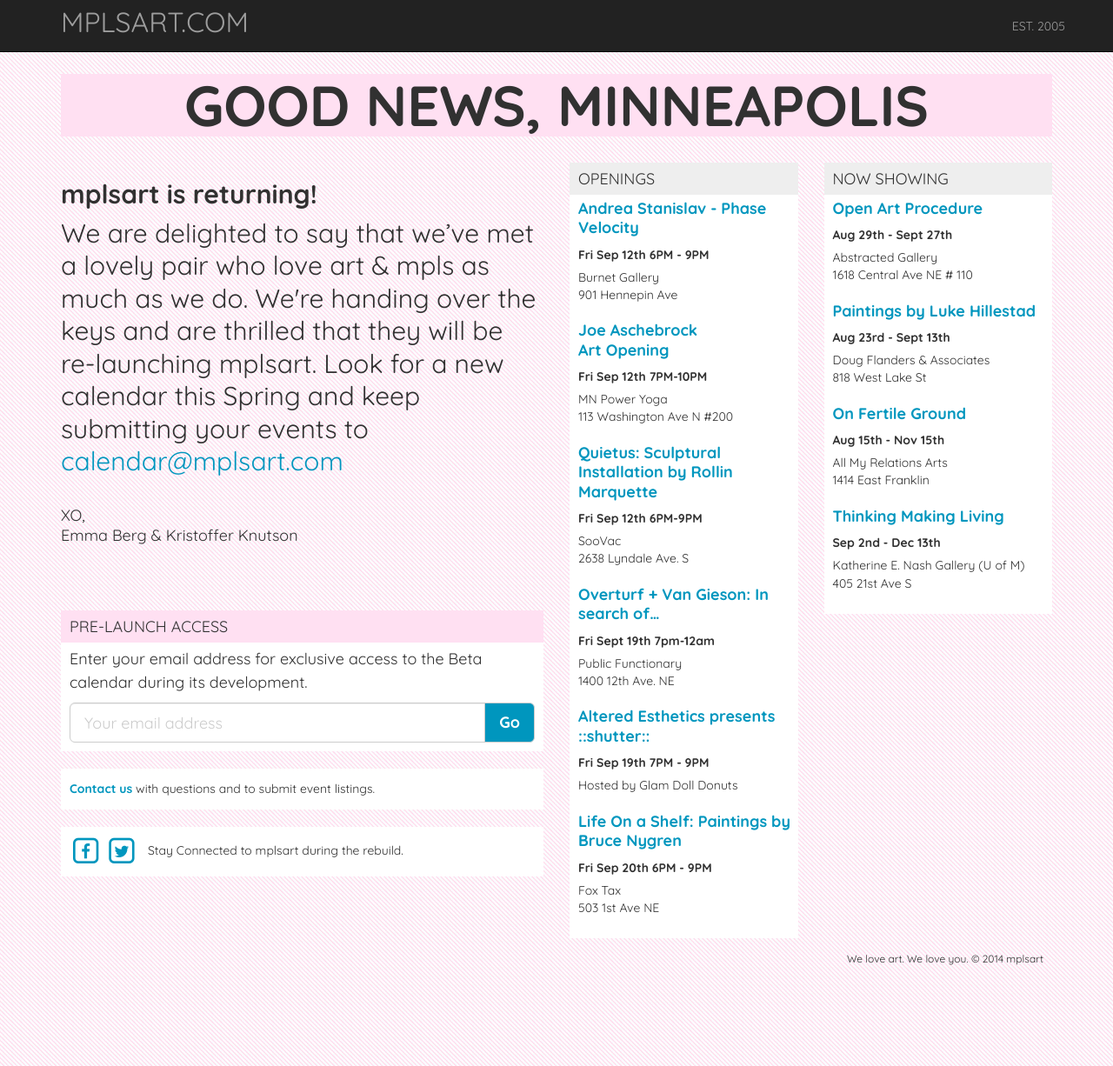
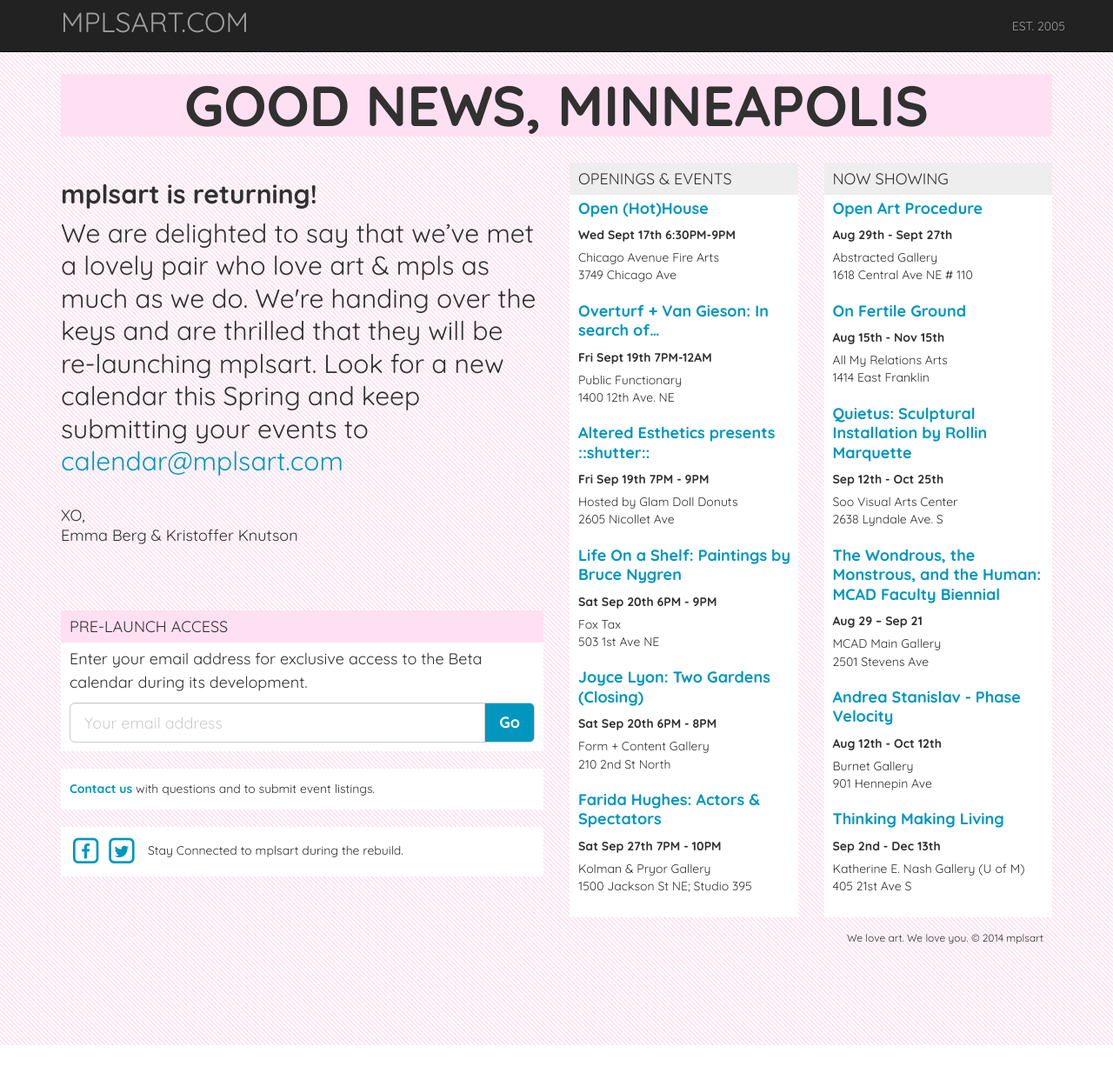
Before and after one commit to blainegarrett/arts-612, a plain HTML site: page www/index.html in a window 1280 px wide. Shown: the whole page at 87% size. After the commit the page ends 1202 px from the top, so only its background shows below. Drawn offline with nearby package versions, Linux system fonts and the light colour scheme.

Commit message:
Weekly Updates for week of 9/14

```diff
--- a/app.yaml
+++ b/app.yaml
@@ -1,5 +1,5 @@
 application: arts-612
-version: phase-0
+version: phase-0-20140914
 runtime: python27
 api_version: 1
 threadsafe: no
--- a/www/index.html
+++ b/www/index.html
@@ -146,46 +146,51 @@
         </div><!-- /#main-content-container -->
 
 		<div class="col-md-3 panel-events">
-			<div class="panel-header">OPENINGS</div>
+			<div class="panel-header">OPENINGS &amp; EVENTS</div>
 			<div class="panel-content">
 				<ul class="event-list">
 
 					<li class="event">
-						<a href="http://burnetgallery.com/section/400537_Upcoming_Exhibition_Andrea_Stanislav.html" target="_blank"><span class="event-title">Andrea Stanislav - Phase Velocity</span></a>
-						<span class="event-time">Fri Sep 12th 6PM - 9PM</span>
-						<span class="event-address">Burnet Gallery<br />901 Hennepin Ave</span>
-					</li>
-
-					<li class="event">
-						<a href="http://joeaschebrock.blogspot.com/2014/09/joe-aschebrock-opening-at-minnesota.html" target="_blank"><span class="event-title">Joe Aschebrock<br />Art Opening</span></a>
-						<span class="event-time">Fri Sep 12th 7PM-10PM</span>
-						<span class="event-address">MN Power Yoga<br />113 Washington Ave N #200</span>
-					</li>
-
-					<li class="event">
-						<a href="http://www.soovac.org/index.php/shows/view/quietus_sculptural_installation_by_rollin_marquette/" target="_blank"><span class="event-title">Quietus: Sculptural Installation by Rollin Marquette</span></a>
-						<span class="event-time">Fri Sep 12th 6PM-9PM</span>
-						<span class="event-address">SooVac<br />2638 Lyndale Ave. S</span>
+						<a href="http://www.cafac.org/events" target="_blank"><span class="event-title">Open (Hot)House</span></a>
+						<span class="event-time">Wed Sept 17th 6:30PM-9PM</span>
+						<span class="event-address">Chicago Avenue Fire Arts<br />3749 Chicago Ave</span>
 					</li>
 
 					<li class="event">
 						<a href="http://publicfunctionary.org/now/" target="_blank"><span class="event-title">Overturf + Van Gieson: In search of…</span></a>
-						<span class="event-time">Fri Sept 19th 7pm-12am</span>
+						<span class="event-time">Fri Sept 19th 7PM-12AM</span>
 						<span class="event-address">Public Functionary<br />1400 12th Ave. NE</span>
 					</li>
 
 					<li class="event">
 						<a href="http://www.alteredesthetics.org/gallery-events/exhibitions/shutter" target="_blank"><span class="event-title">Altered Esthetics presents ::shutter::</span></a>
 						<span class="event-time">Fri Sep 19th 7PM - 9PM</span>
-						<span class="event-address">Hosted by Glam Doll Donuts</span>
+						<span class="event-address">Hosted by Glam Doll Donuts<br />2605 Nicollet Ave</span>
 					</li>
 
 					<li class="event">
 						<a href="http://foxtaxservice.com/gallery/life-on-a-shelf/" target="_blank">
 							<span class="event-title">Life On a Shelf: Paintings by Bruce Nygren</span>
 						</a>
-						<span class="event-time">Fri Sep 20th 6PM - 9PM</span>
+						<span class="event-time">Sat Sep 20th 6PM - 9PM</span>
 						<span class="event-address">Fox Tax<br />503 1st Ave NE</span>
+					</li>
+
+					<li class="event">
+						<a href="http://www.formandcontent.org/" target="_blank">
+							<span class="event-title">Joyce Lyon: Two Gardens (Closing)</span>
+						</a>
+						<span class="event-time">Sat Sep 20th 6PM - 8PM</span>
+						<span class="event-address">Form + Content Gallery<br />210 2nd St North</span>
+					</li>
+
+
+					<li class="event">
+						<a href="http://www.kolmanpryorgallery.com/event/public-reception-actors-spectators/" target="_blank">
+							<span class="event-title">Farida Hughes: Actors &amp; Spectators</span>
+						</a>
+						<span class="event-time">Sat Sep 27th 7PM - 10PM</span>
+						<span class="event-address">Kolman &amp; Pryor Gallery<br />1500 Jackson St NE; Studio 395</span>
 					</li>
 
 				</ul>
@@ -194,18 +199,12 @@
 		<div class="col-md-3 panel-events">
 			<div class="panel-header">NOW SHOWING</div>
 			<div class="panel-content">
+
 				<ul class="event-list">
 					<li class="event">
 						<a href="http://www.theabstracted.com/events.php" target="_blank"><span class="event-title">Open Art Procedure</span></a>
 						<span class="event-time">Aug 29th - Sept 27th</span>
 						<span class="event-address">Abstracted Gallery <br /> 1618 Central Ave NE # 110</span>
-					</li>
-
-
-					<li class="event">
-						<a href="http://www.flandersart.com/upcoming-1/" target="_blank"><span class="event-title">Paintings by Luke Hillestad</span></a>
-						<span class="event-time">Aug 23rd - Sept 13th</span>
-						<span class="event-address">Doug Flanders &amp; Associates <br />818 West Lake St</span>
 					</li>
 
 					<li class="event">
@@ -214,19 +213,29 @@
 						<span class="event-address">All My Relations Arts<br />1414 East Franklin</span>
 					</li>
 
-<!--
 					<li class="event">
 						<a href="http://www.soovac.org/index.php/shows/view/quietus_sculptural_installation_by_rollin_marquette/" target="_blank"><span class="event-title">Quietus: Sculptural Installation by Rollin Marquette</span></a>
 						<span class="event-time">Sep 12th - Oct 25th</span>
-						<span class="event-address">SooVac<br />2638 Lyndale Ave. S</span>
+						<span class="event-address">Soo Visual Arts Center<br />2638 Lyndale Ave. S</span>
 					</li>
--->
 
+					<li class="event">
+						<a href="http://mcad.edu/events-fellowships/Wondrous-Monstrous-Human-2014-MCAD-Faculty-Biennial?utm_source=Minneapolis+College+of+Art+and+Design+Newsletters&amp;utm_campaign=965b8dfb8c-Alumni_Newsletter_7_May_20135_15_2013&amp;utm_medium=email&amp;utm_term=0_bd215be942-965b8dfb8c-44422029" target="_blank"><span class="event-title">The Wondrous, the Monstrous, and the Human: MCAD Faculty Biennial</span></a>
+						<span class="event-time">Aug 29 – Sep 21</span>
+						<span class="event-address">MCAD Main Gallery<br />2501 Stevens Ave</span>
+					</li>
+
+					<li class="event">
+						<a href="http://burnetgallery.com/section/400537_Upcoming_Exhibition_Andrea_Stanislav.html" target="_blank"><span class="event-title">Andrea Stanislav - Phase Velocity</span></a>
+						<span class="event-time">Aug 12th - Oct 12th</span>
+						<span class="event-address">Burnet Gallery<br />901 Hennepin Ave</span>
+					</li>
 					<li class="event">
 						<a href="https://art.umn.edu/nash" target="_blank"><span class="event-title">Thinking Making Living</span></a>
 						<span class="event-time">Sep 2nd - Dec 13th</span>
 						<span class="event-address">Katherine E. Nash Gallery (U of M)<br />405 21st Ave S</span>
 					</li>
+
 
 				</ul>
 			</div>
```
